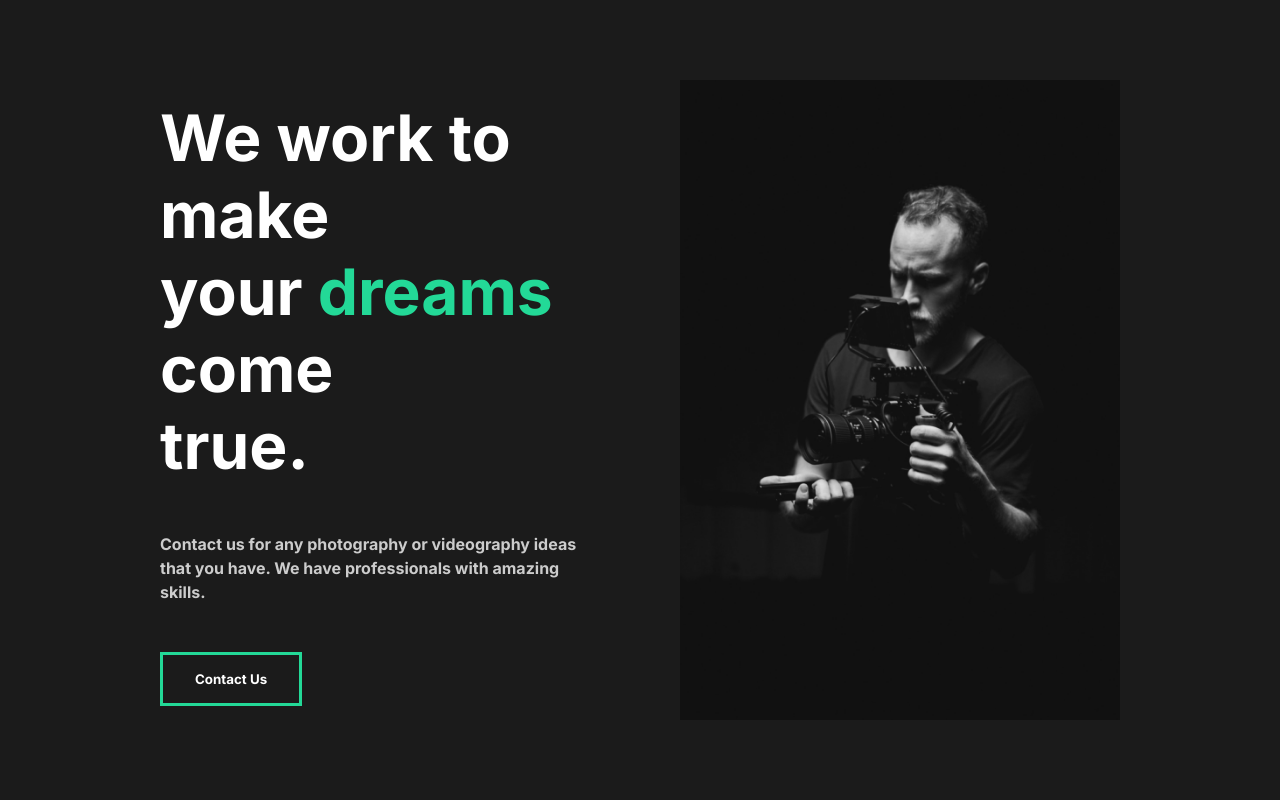
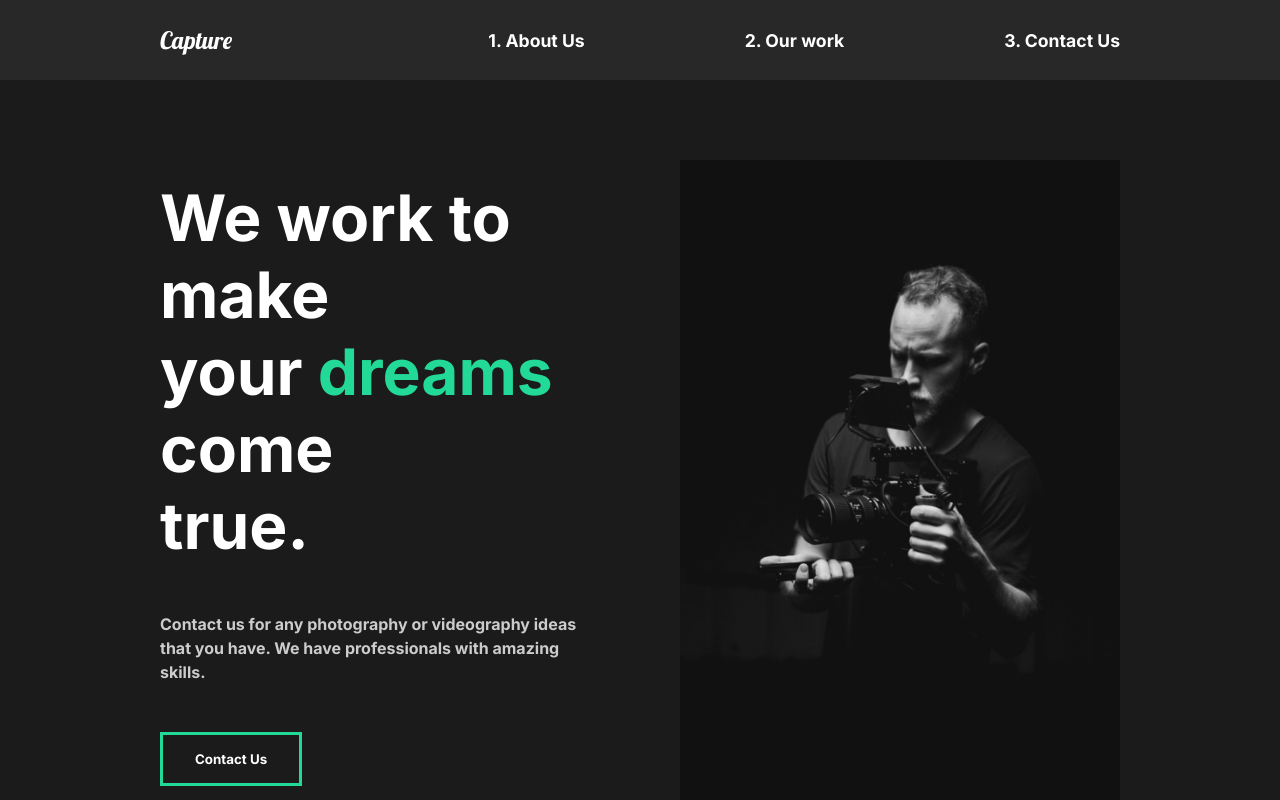
Before and after one commit to adelevrc/portfolio, a React (Create React App) app: page / in a window 1280 px wide. Shown: the top 800 px of the page. Built offline with nearby package versions, Linux system fonts and the light colour scheme.

Commit message:
create nav

```diff
--- a/src/App.js
+++ b/src/App.js
@@ -1,4 +1,5 @@
 import React from 'react';
+import Nav from './components/Nav';
 import AboutUs from './pages/AboutUs';
 import GlobalStyle from './components/GlobalStyle';
 
@@ -6,7 +7,8 @@
   return (
     <div className="App">
       <GlobalStyle />
-    <AboutUs />
+      <Nav />
+      <AboutUs />
     </div>
   );
 }
--- /dev/null
+++ b/src/components/Nav.js
@@ -0,0 +1,51 @@
+import React from 'react';
+import styled from 'styled-components';
+
+const Nav = () => {
+    return(
+        <StyledNav>
+            <h1> <a id="logo" href="#"> Capture</a></h1>
+            <ul>
+                <li>
+                    <a href="#"> 1. About Us</a>
+                </li>
+                <li>
+                    <a href="#"> 2. Our work</a>
+                </li>
+                <li>
+                    <a href="#"> 3. Contact Us</a>
+                </li>
+            </ul>
+
+        </StyledNav>
+    )
+}
+
+const StyledNav = styled.nav`
+min-height:10vh;
+display:flex;
+margin:auto;
+justify-content:space-between;
+align-items:center;
+padding:1rem 10rem;
+background-color: #282828;
+a{
+    color:white;
+    text-decoration:none;
+}
+ul{
+    display:flex;
+    list-style:none;
+}
+#logo{
+    font-size: 1.5rem;
+    font-family: "Lobster", cursive;
+    font-weight: lighter;
+}
+li{
+    padding-left:10rem;
+    position:relative;
+}
+`
+
+export default Nav;
```
